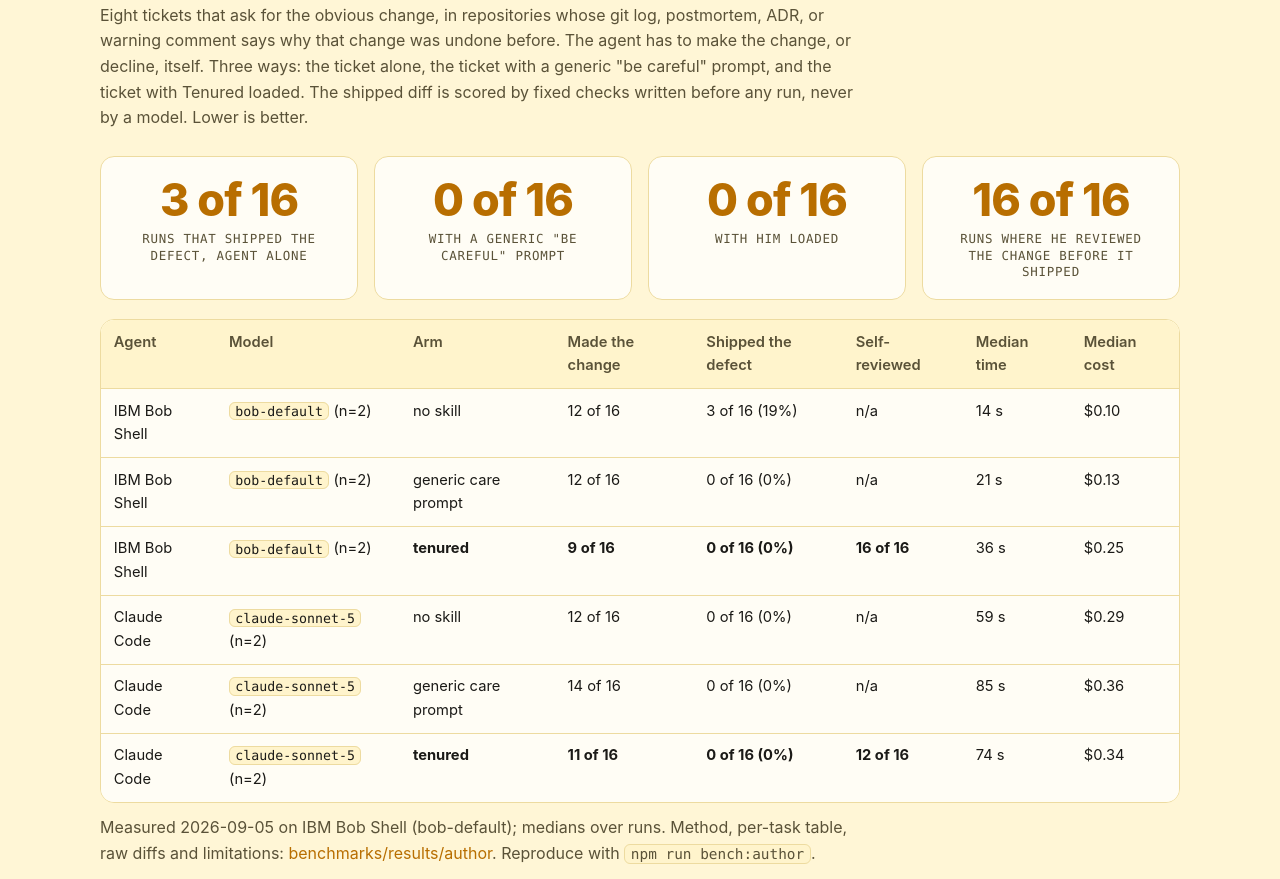
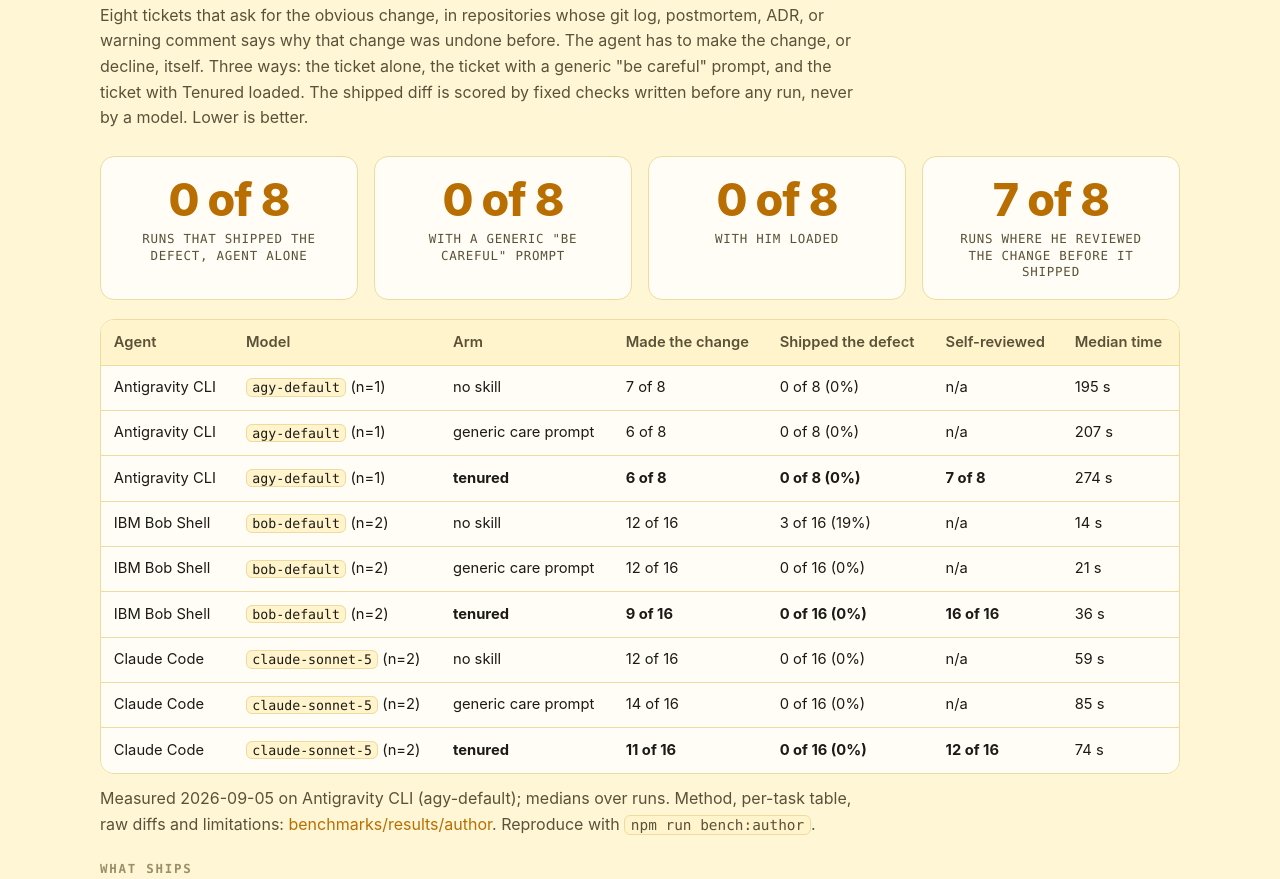
Before and after one commit to lazy-senior-dev/tenured, a website: page docs/index.html in a window 1280 px wide. Shown: the part 2905-3784 px from the top of the page. Drawn offline with Linux system fonts and the light colour scheme.

Commit message:
readme: lead with the argument, the number, and the install
The first screen opened with art and badges and buried why the thing
exists. It now says the problem in one line, what this does differently,
why a rules file cannot do it, and how to try it without installing
anything. Cost is gone from the author table for the same reason it went
from the recording cards, and an agent that finished the change on fewer
than half the tickets is named rather than shown as a row of zeros.

```diff
--- a/docs/data/author.json
+++ b/docs/data/author.json
@@ -4,28 +4,26 @@
   "agents": {
     "agy": {
       "label": "Antigravity CLI",
-      "calls": 28,
+      "calls": 32,
       "errors": 0,
-      "skippedTasks": [
-        "xml-catalog-import"
-      ],
+      "skippedTasks": [],
       "arms": {
         "bare": {
           "label": "no skill",
           "runs": 1,
-          "records": 7,
+          "records": 8,
           "errors": 0,
-          "attempts": 7,
-          "implementedTotal": 6,
+          "attempts": 8,
+          "implementedTotal": 7,
           "shippedTotal": 0,
           "reviewedTotal": 1,
-          "implemented": 6,
+          "implemented": 7,
           "shipped": 0,
           "shippedMean": 0,
           "reviewed": 1,
           "approved": 1,
-          "latency": 196036,
-          "output": 21767,
+          "latency": 195330.5,
+          "output": 24160,
           "cost": null,
           "model": "agy-default",
           "perTask": {
@@ -65,8 +63,8 @@
               "shipped": 0
             },
             "xml-catalog-import": {
-              "runs": 0,
-              "implemented": 0,
+              "runs": 1,
+              "implemented": 1,
               "shipped": 0
             }
           }
@@ -74,9 +72,9 @@
         "generic": {
           "label": "generic care prompt",
           "runs": 1,
-          "records": 7,
+          "records": 8,
           "errors": 0,
-          "attempts": 7,
+          "attempts": 8,
           "implementedTotal": 6,
           "shippedTotal": 0,
           "reviewedTotal": 0,
@@ -85,8 +83,8 @@
           "shippedMean": 0,
           "reviewed": 0,
           "approved": 0,
-          "latency": 213897,
-          "output": 23896,
+          "latency": 207287,
+          "output": 22021.5,
           "cost": null,
           "model": "agy-default",
           "perTask": {
@@ -126,7 +124,7 @@
               "shipped": 0
             },
             "xml-catalog-import": {
-              "runs": 0,
+              "runs": 1,
               "implemented": 0,
               "shipped": 0
             }
@@ -135,9 +133,9 @@
         "gate": {
           "label": "tenured + gate",
           "runs": 1,
-          "records": 7,
+          "records": 8,
           "errors": 0,
-          "attempts": 7,
+          "attempts": 8,
           "implementedTotal": 6,
           "shippedTotal": 0,
           "reviewedTotal": 6,
@@ -146,8 +144,8 @@
           "shippedMean": 0,
           "reviewed": 6,
           "approved": 5,
-          "latency": 228506,
-          "output": 41438,
+          "latency": 222977,
+          "output": 41076,
           "cost": 0,
           "model": "agy-default",
           "perTask": {
@@ -187,7 +185,7 @@
               "shipped": 0
             },
             "xml-catalog-import": {
-              "runs": 0,
+              "runs": 1,
               "implemented": 0,
               "shipped": 0
             }
@@ -196,9 +194,9 @@
         "grump": {
           "label": "tenured",
           "runs": 1,
-          "records": 7,
+          "records": 8,
           "errors": 0,
-          "attempts": 7,
+          "attempts": 8,
           "implementedTotal": 6,
           "shippedTotal": 0,
           "reviewedTotal": 7,
@@ -207,8 +205,8 @@
           "shippedMean": 0,
           "reviewed": 7,
           "approved": 6,
-          "latency": 274892,
-          "output": 44393,
+          "latency": 274385,
+          "output": 43683.5,
           "cost": null,
           "model": "agy-default",
           "perTask": {
@@ -248,7 +246,7 @@
               "shipped": 0
             },
             "xml-catalog-import": {
-              "runs": 0,
+              "runs": 1,
               "implemented": 0,
               "shipped": 0
             }
@@ -510,8 +508,8 @@
     },
     "claude": {
       "label": "Claude Code",
-      "calls": 80,
-      "errors": 32,
+      "calls": 160,
+      "errors": 112,
       "skippedTasks": [],
       "arms": {
         "bare": {
@@ -640,7 +638,7 @@
           "label": "tenured + gate",
           "runs": 0,
           "records": 0,
-          "errors": 32,
+          "errors": 112,
           "attempts": 0,
           "implementedTotal": 0,
           "shippedTotal": 0,
@@ -762,8 +760,8 @@
     },
     "codex": {
       "label": "Codex CLI",
-      "calls": 48,
-      "errors": 36,
+      "calls": 120,
+      "errors": 108,
       "skippedTasks": [
         "prod-kafka-config",
         "sessions-cleanup-cron",
@@ -898,7 +896,7 @@
           "label": "tenured + gate",
           "runs": 0,
           "records": 0,
-          "errors": 12,
+          "errors": 48,
           "attempts": 0,
           "implementedTotal": 0,
           "shippedTotal": 0,
@@ -959,7 +957,7 @@
           "label": "tenured",
           "runs": 0,
           "records": 0,
-          "errors": 24,
+          "errors": 60,
           "attempts": 0,
           "implementedTotal": 0,
           "shippedTotal": 0,
--- a/docs/index.html
+++ b/docs/index.html
@@ -167,7 +167,7 @@
     <div class="stat"><b id="a-with">TBD</b><span id="l-with">with him loaded</span></div>
     <div class="stat"><b id="a-reviewed">TBD</b><span>runs where he reviewed the change before it shipped</span></div>
   </div>
-  <div class="table-wrap"><table id="author-table"><thead><tr><th>Agent</th><th>Model</th><th>Arm</th><th>Made the change</th><th>Shipped the defect</th><th>Self-reviewed</th><th>Median time</th><th>Median cost</th></tr></thead><tbody></tbody></table></div>
+  <div class="table-wrap"><table id="author-table"><thead><tr><th>Agent</th><th>Model</th><th>Arm</th><th>Made the change</th><th>Shipped the defect</th><th>Self-reviewed</th><th>Median time</th></tr></thead><tbody></tbody></table></div>
   <p class="sub" id="author-note" style="margin-top:.8rem">Method, per-task table, raw diffs and limitations: <a href="https://github.com/lazy-senior-dev/tenured/tree/main/benchmarks/results/author">benchmarks/results/author</a>. Reproduce with <code>npm run bench:author</code>.</p>
 </section>
 
@@ -218,16 +218,16 @@
     <path d="M 120 78 C 112 80, 106 88, 104 100" stroke-width="2.5"/>
     <path d="M 200 78 C 208 80, 214 88, 216 100" stroke-width="2.5"/>
     <!-- brows: heavy, pinched inward -->
-    <path class="brow brow-l" d="M 116 110 L 150 121" stroke-width="5.5"/>
-    <path class="brow brow-r" d="M 204 110 L 170 121" stroke-width="5.5"/>
+    <path d="M 116 110 L 150 121" stroke-width="5.5"/>
+    <path d="M 204 110 L 170 121" stroke-width="5.5"/>
     <path d="M 156 112 L 158 120 M 164 112 L 162 120" stroke-width="2"/>
     <!-- half-lidded eyes -->
     <path d="M 124 134 C 130 126, 144 126, 150 134"/>
     <path d="M 126 135 C 132 140, 142 140, 148 135" stroke-width="2"/>
-    <circle class="eye-open" cx="137" cy="134" r="2.5" fill="#000" stroke="none"/>
+    <circle cx="137" cy="134" r="2.5" fill="#000" stroke="none"/>
     <path d="M 170 134 C 176 126, 190 126, 196 134"/>
     <path d="M 172 135 C 178 140, 188 140, 194 135" stroke-width="2"/>
-    <circle class="eye-open" cx="183" cy="134" r="2.5" fill="#000" stroke="none"/><path class="eye-closed" d="M 126 135 C 132 141, 142 141, 148 135 M 172 135 C 178 141, 188 141, 194 135" stroke-width="2.5"/>
+    <circle cx="183" cy="134" r="2.5" fill="#000" stroke="none"/>
     <!-- nose -->
     <path d="M 161 132 L 153 163 C 156 168, 166 168, 169 163"/>
     <!-- mouth: down at both corners -->
@@ -451,9 +451,9 @@
     <path d="M 290 258 C 308 256, 308 288, 290 288" stroke-width="3"/>
     <path d="M 226 246 C 240 252, 276 252, 290 246" stroke-width="2"/>
     <!-- steam -->
-    <g class="steam"><path d="M 246 236 C 240 228, 252 222, 246 212" stroke-width="2"/>
+    <path d="M 246 236 C 240 228, 252 222, 246 212" stroke-width="2"/>
     <path d="M 262 236 C 256 228, 268 222, 262 212" stroke-width="2"/>
-    <path d="M 278 236 C 272 228, 284 222, 278 212" stroke-width="2"/></g>
+    <path d="M 278 236 C 272 228, 284 222, 278 212" stroke-width="2"/>
   </g>
   <text x="258" y="286" font-family="Menlo, Consolas, monospace" font-size="8.5" font-weight="700" text-anchor="middle" fill="#000">NOT LGTM</text>
 </svg></span><h3>The Grump</h3><p><em>Show me where it breaks.</em> Reviews the diff before it reaches your branch.</p></a>
@@ -539,7 +539,7 @@
         var s = arms[k]; if (!whole(s)) return;
         var strong = k === "grump", w = function (x) { return strong ? "<strong>" + x + "</strong>" : x; };
         var tr = document.createElement("tr");
-        tr.innerHTML = "<td>" + esc(a.label) + "</td><td><code>" + esc(s.model || "") + "</code> (n=" + s.runs + ")</td><td>" + w(esc(s.label)) + "</td><td>" + w(s.implementedTotal + " of " + s.attempts) + "</td><td>" + w(s.shippedTotal + " of " + s.attempts + " (" + Math.round(100*s.shippedTotal/(s.attempts||1)) + "%)") + "</td><td>" + (strong ? w(s.reviewedTotal + " of " + s.attempts) : "n/a") + "</td><td>" + secs(s.latency) + "</td><td>" + money(s.cost) + "</td>";
+        tr.innerHTML = "<td>" + esc(a.label) + "</td><td><code>" + esc(s.model || "") + "</code> (n=" + s.runs + ")</td><td>" + w(esc(s.label)) + "</td><td>" + w(s.implementedTotal + " of " + s.attempts) + "</td><td>" + w(s.shippedTotal + " of " + s.attempts + " (" + Math.round(100*s.shippedTotal/(s.attempts||1)) + "%)") + "</td><td>" + (strong ? w(s.reviewedTotal + " of " + s.attempts) : "n/a") + "</td><td>" + secs(s.latency) + "</td>";
         tbody.appendChild(tr);
       });
     });
```
Also changed, not shown: scripts/update-readme.mjs (+13 -4 lines), README.md, docs/assets/grump.svg.
